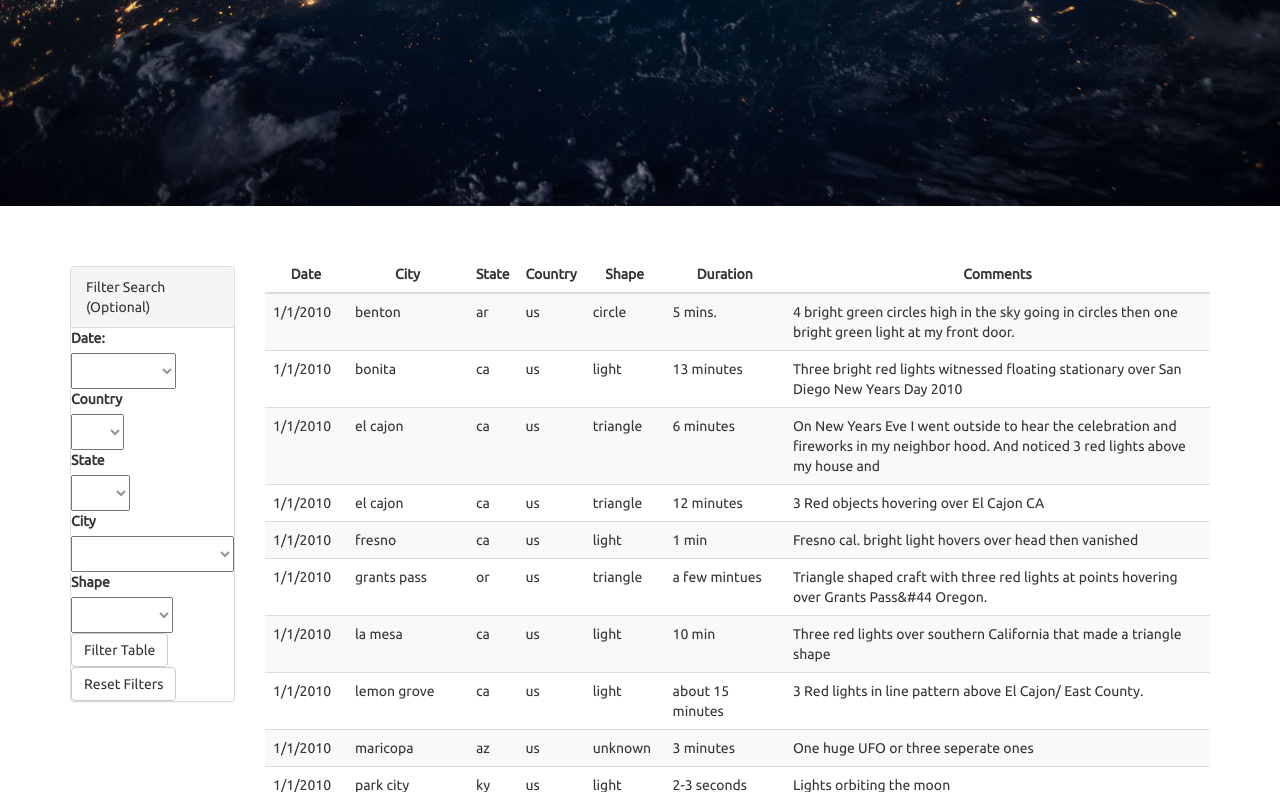
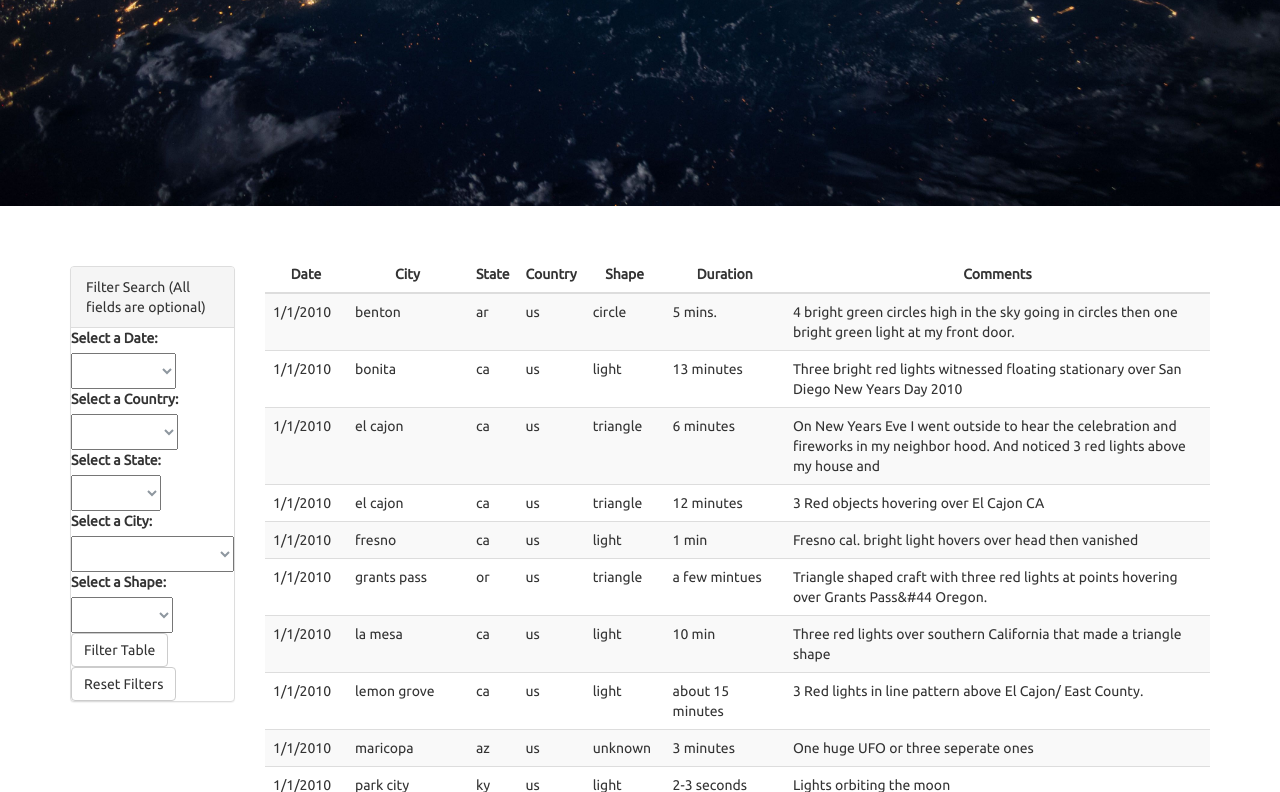
Before and after one commit to danijmartin/javascript-challenge, a plain HTML site: page UFO-level-2/index.html in a window 1280 px wide. Shown: the part 406-1198 px from the top of the page. Drawn offline with nearby package versions, Linux system fonts and the light colour scheme.

Commit message:
updated dropdown labels

```diff
--- a/UFO-level-2/index.html
+++ b/UFO-level-2/index.html
@@ -30,11 +30,11 @@
         <div class="col-md-2">
           <aside class="filters">
             <div class="panel panel-default">
-              <div class="panel-heading">Filter Search (Optional)</div>
+              <div class="panel-heading">Filter Search (All fields are optional)</div>
               <div class="panel-body">
                 <div class="input-group mb-3">
                   <div class="input-group-prepend">
-                    <label class="input-group-text" for="dateSelect">Date:</label>
+                    <label class="input-group-text" for="dateSelect">Select a Date:</label>
                   </div>
                   <select class="custom-select" id="dateSelect">
                     <option selected></option>
@@ -43,7 +43,7 @@
 
                 <div class="input-group mb-3">
                   <div class="input-group-prepend">
-                    <label class="input-group-text" for="countrySelect">Country</label>
+                    <label class="input-group-text" for="countrySelect">Select a Country:</label>
                   </div>
                   <select class="custom-select" id="countrySelect">
                     <option selected></option>
@@ -52,7 +52,7 @@
 
                 <div class="input-group mb-3">
                   <div class="input-group-prepend">
-                    <label class="input-group-text" for="stateSelect">State</label>
+                    <label class="input-group-text" for="stateSelect">Select a State:</label>
                   </div>
                   <select class="custom-select" id="stateSelect">
                     <option selected></option>
@@ -61,7 +61,7 @@
 
                 <div class="input-group mb-3">
                   <div class="input-group-prepend">
-                    <label class="input-group-text" for="citySelect">City</label>
+                    <label class="input-group-text" for="citySelect">Select a City:</label>
                   </div>
                   <select class="custom-select" id="citySelect">
                     <option selected></option>
@@ -70,7 +70,7 @@
 
                 <div class="input-group mb-3">
                   <div class="input-group-prepend">
-                    <label class="input-group-text" for="shapeSelect">Shape</label>
+                    <label class="input-group-text" for="shapeSelect">Select a Shape:</label>
                   </div>
                   <select class="custom-select" id="shapeSelect">
                     <option selected></option>
```
